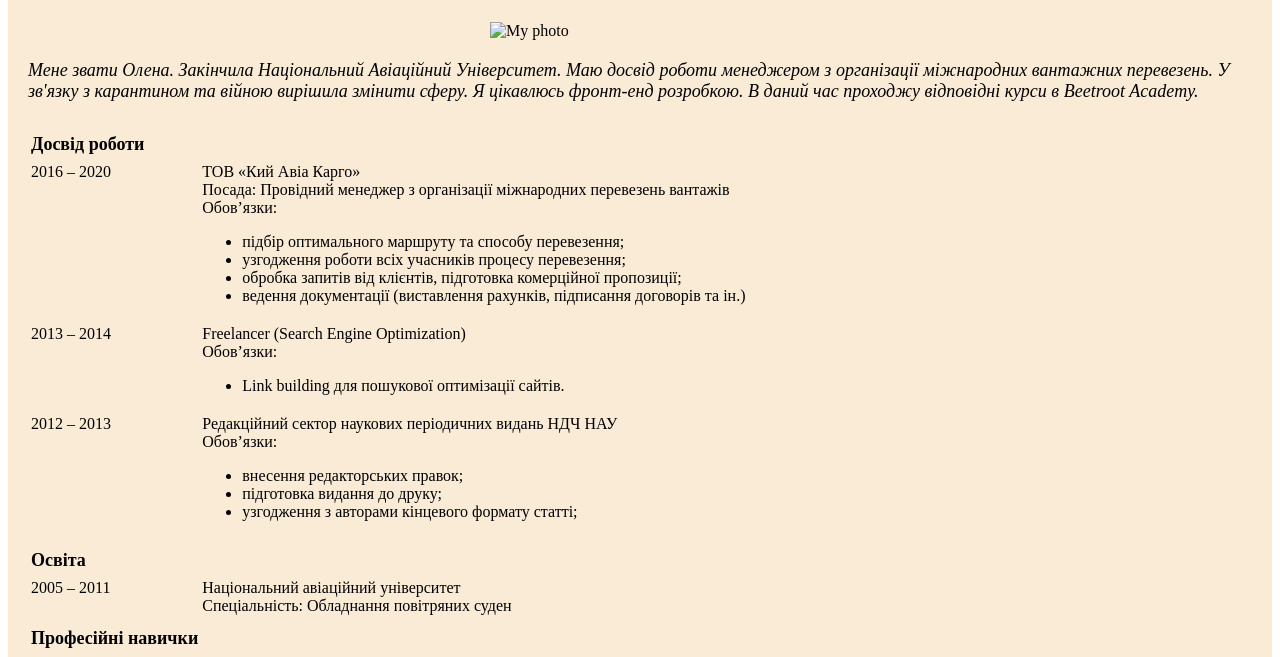
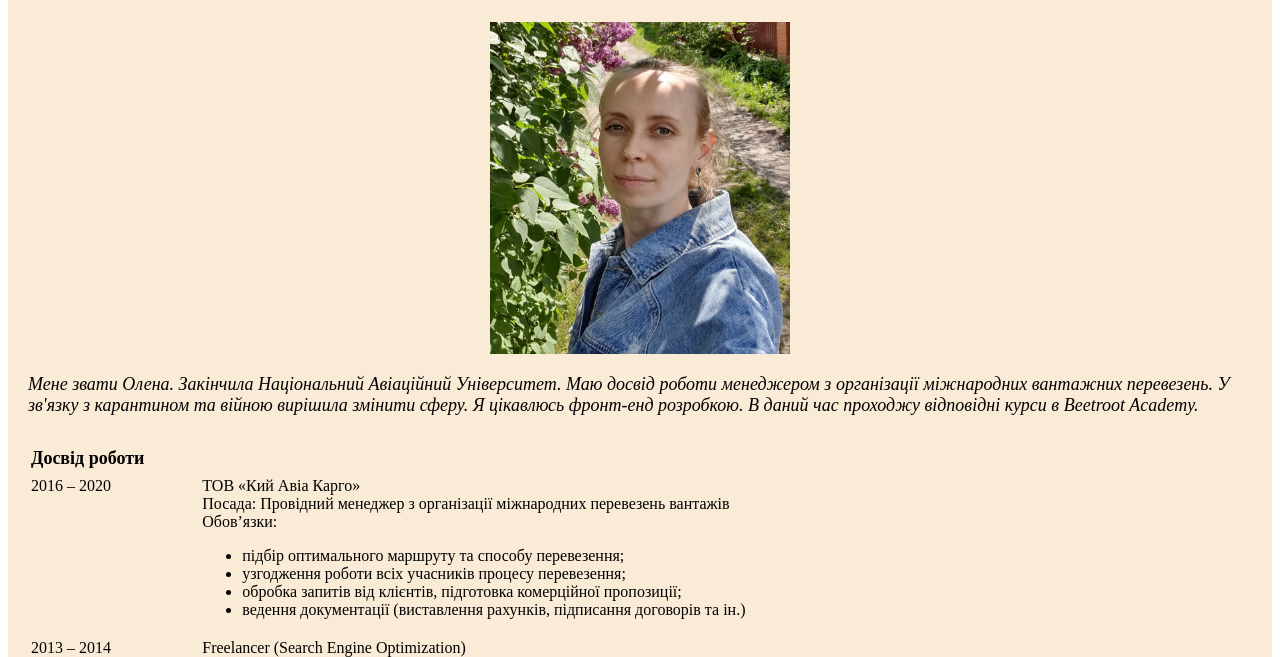
Before and after one commit to eom2204/homework2, a plain HTML site: page index.html in a window 1280 px wide. Shown: the part 89-746 px from the top of the page. Drawn offline with Linux system fonts and the light colour scheme; files that its build step writes are made by us from their sources.

Commit message:
change path to photo

```diff
--- a/index.html
+++ b/index.html
@@ -15,7 +15,7 @@
     </header>
     <main>
         <section>
-            <img src="resources/my_photo.jpg" alt="My photo" class="my-photo">
+            <img src="./homework1/resources/my_photo.jpg" alt="My photo" class="my-photo">
             <article class="about-me">Мене звати Олена. Закінчила Національний Авіаційний Університет. Маю досвід роботи
                 менеджером з організації міжнародних вантажних перевезень. У зв'язку з карантином та війною вирішила
                 змінити
```
